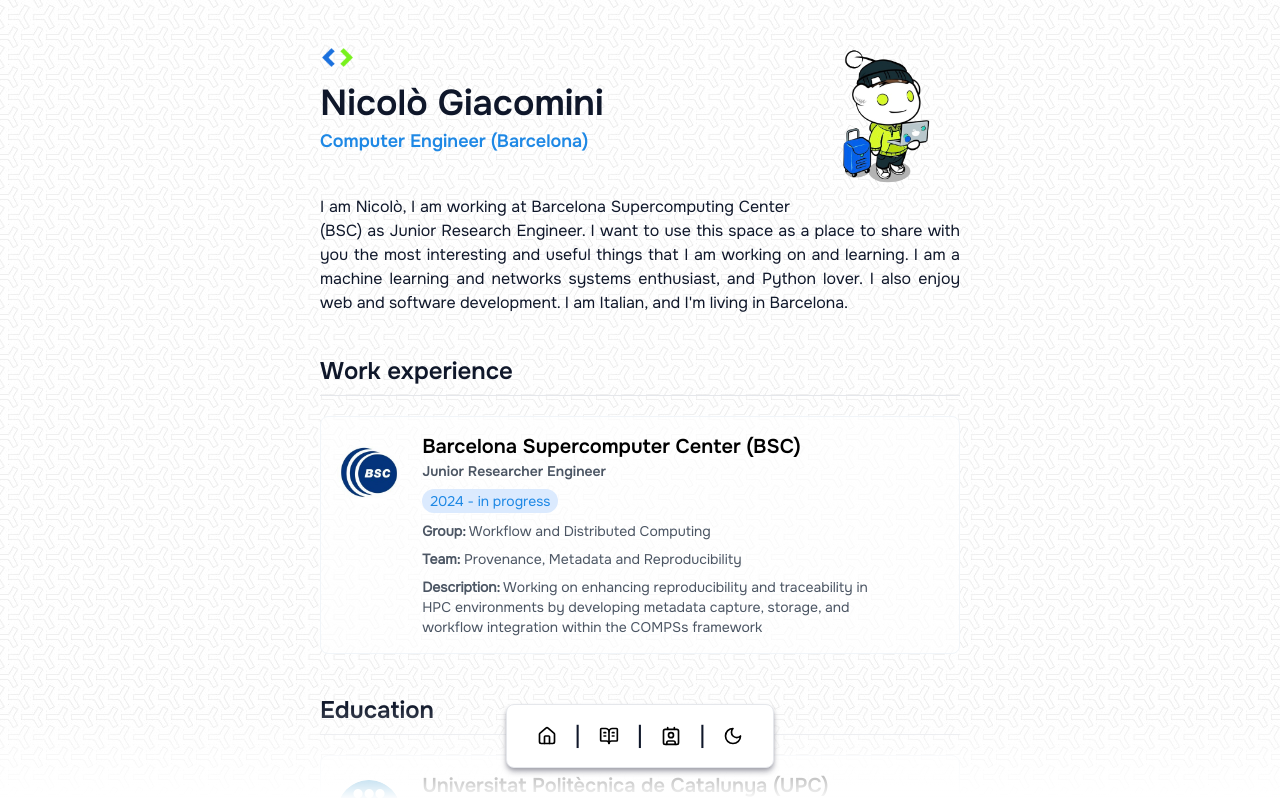
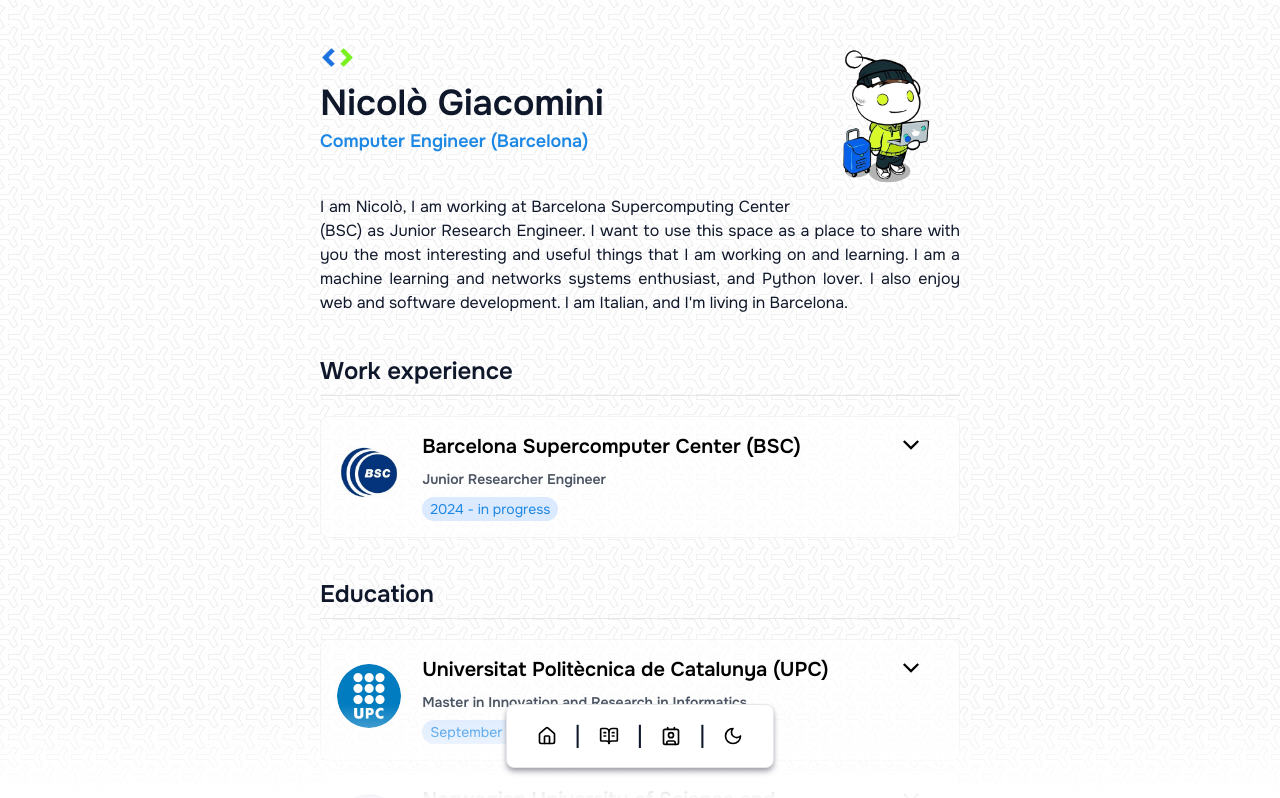
Before and after one commit to nicologiacomini/nicologiacomini.me, a Next.js app: page / in a window 1280 px wide. Shown: the top 798 px of the page. Built offline with nearby package versions, Linux system fonts and the light colour scheme.

Commit message:
add toggle description

```diff
--- a/src/components/experience-cards.tsx
+++ b/src/components/experience-cards.tsx
@@ -1,4 +1,6 @@
-import React from 'react'
+"use client";
+
+import React, { useState } from 'react'
 
 interface ExperienceCardProps {
     company: string,
@@ -10,8 +12,10 @@ interface ExperienceCardProps {
 }
 
 export function ExperienceCard({ company, position, dates, description, linkCompany, img }: ExperienceCardProps) {
-  return (
-    <div className="group my-2 grid max-w-screen-md grid-cols-12 space-x-8 overflow-hidden rounded-lg border border-border-experience pt-4 pb-2 text-gray-700 sm:mx-auto bg-background-experience">
+    const [open, setOpen] = useState(false);
+
+    return (
+        <div className="group my-2 grid max-w-screen-md grid-cols-12 space-x-8 overflow-hidden rounded-lg border border-border-experience pt-4 pb-2 text-gray-700 sm:mx-auto bg-background-experience">
         <div className="order-2 col-span-1 mt-2 ml-14 text-left text-gray-600 sm:-order-1 sm:ml-4">
     <a href={linkCompany} target="_blank" rel="noopener noreferrer" className="group relative block h-16 w-16 overflow-hidden rounded-lg">
         <img src={img} alt={img} className="h-full w-full object-cover text-gray-700 rounded-full" />
@@ -20,14 +24,36 @@ export function ExperienceCard({ company, position, dates, description, linkComp
 
 
         <div className="col-span-11 flex flex-col pr-8 text-left sm:pl-4 pb-2">
-            <a href={linkCompany} target="_blank" rel="noopener noreferrer" className="inline-block w-fit overflow-hidden text-text-button text-lg font-[Onest-Bold] sm:text-xl">{company}</a>
-            <h3 className="text-sm font-[Onest-Bold] text-text-subtitle mt-0">{position}</h3>
+            <div className="flex items-start justify-between">
+                <div>
+                    <a href={linkCompany} target="_blank" rel="noopener noreferrer" className="inline-block w-fit overflow-hidden text-text-button text-lg font-[Onest-Bold] sm:text-xl">{company}</a>
+                    <h3 className="text-sm font-[Onest-Bold] text-text-subtitle mt-0">{position}</h3>
+                </div>
+
+                <div className="ml-4">
+                    <button
+                        type="button"
+                        onClick={() => setOpen((s) => !s)}
+                        aria-expanded={open}
+                        className="rounded-md px-2 py-1 text-text-button hover:text-[--a-hover-color]"
+                    >
+                        <svg
+                            fill="currentColor"
+                            viewBox="0 0 24 24"
+                            xmlns="http://www.w3.org/2000/svg"
+                            className={`h-4 w-4 transition-transform duration-200 ${open ? 'rotate-180' : ''}`}
+                        >
+                            <path d="m2.43 4.8-2.43 2.422 12 11.978 12-11.978-2.43-2.422-9.57 9.547z"/>
+                        </svg>
+                    </button>
+                </div>
+            </div>
 
             <div className="flex mt-2 flex-col space-y-3 text-sm text-gray-500 sm:flex-row sm:items-center sm:space-y-0 sm:space-x-2">
                 <div className="mr-auto rounded-full bg-background-date px-2 py-0.5 text-date-color">{dates}</div>
             </div>
 
-            {description.map((element, key) => {
+            {open && description.map((element, key) => {
                 const parts: React.ReactNode[] = [];
                 const boldRegex = /\*\*(.*?)\*\*/g;
                 const linkRegex = /\[([^\]]+)\]\(([^)]+)\)/g; // capture label inside [] and URL inside ()
```
